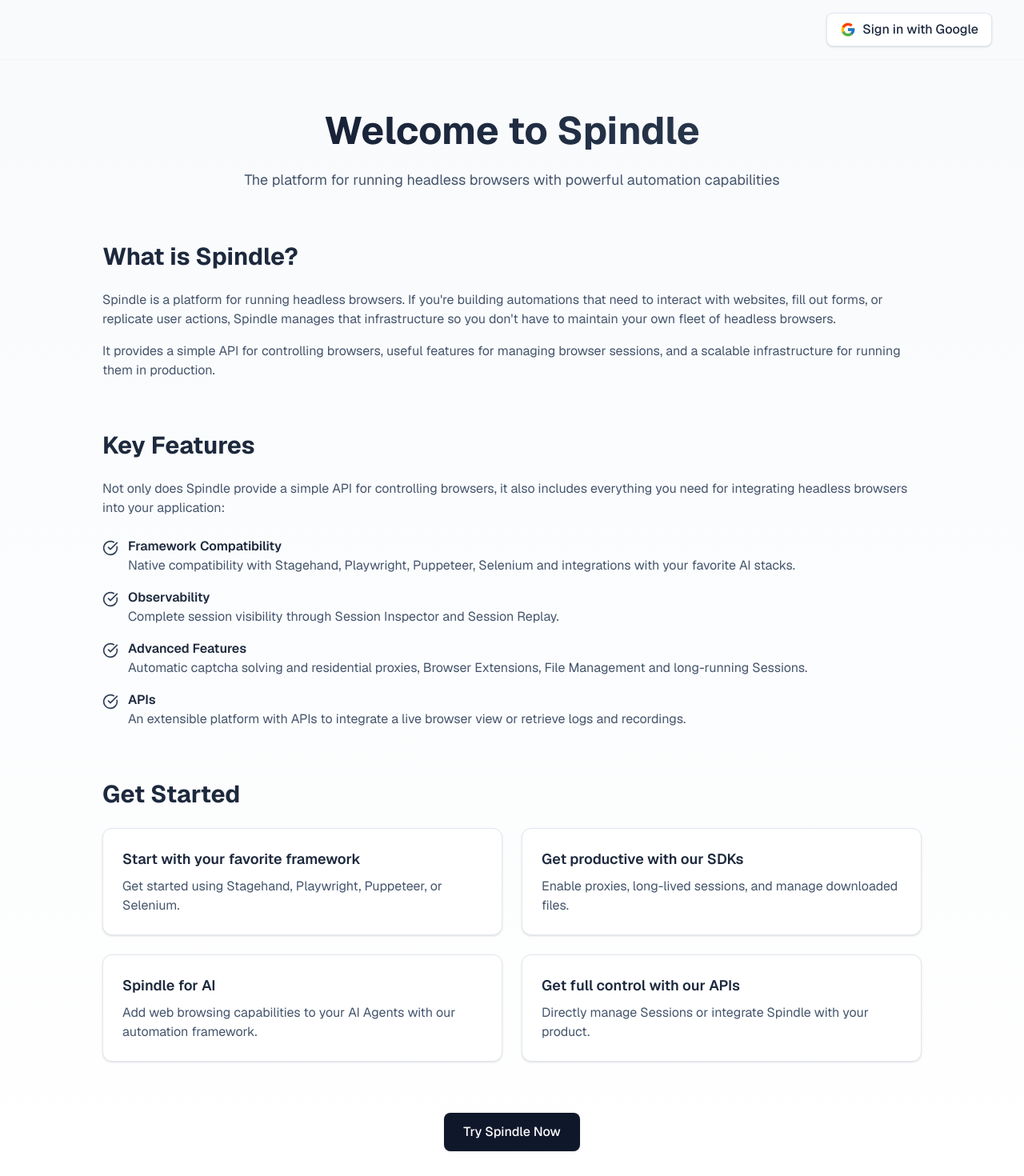
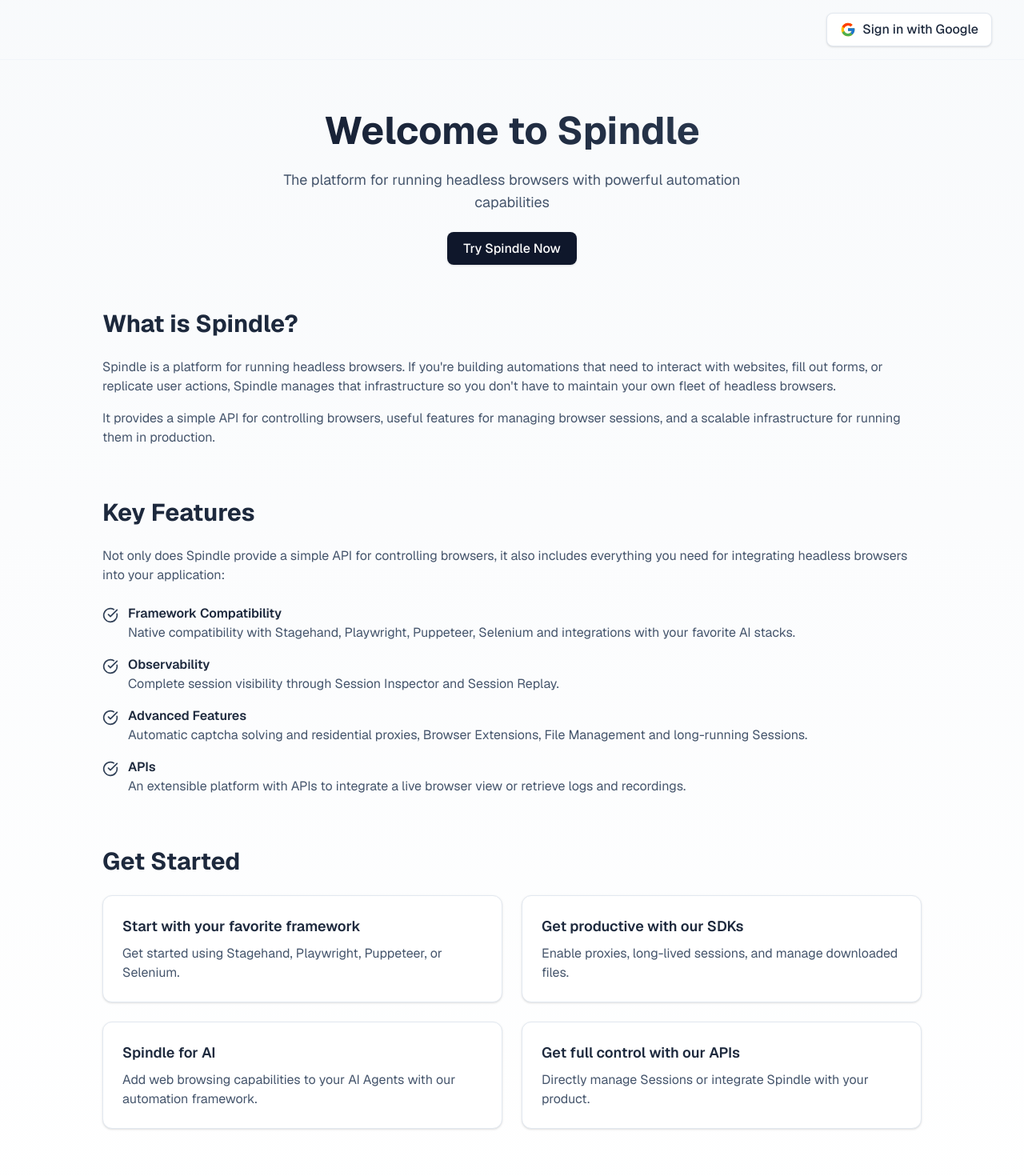
Before and after one commit to hannanshah2004/Spindle, a Next.js app: page / in a window 1280 px wide. Shown: the top 1470 px of the page at 80% size. Built offline with nearby package versions, Linux system fonts and the light colour scheme; no server answers.

Commit message:
moved spindle now button

```diff
--- a/app/page.tsx
+++ b/app/page.tsx
@@ -46,11 +46,18 @@ export default async function Home() {
               Welcome to Spindle
             </h1>
 
-            <p className="text-lg text-slate-600 max-w-2xl mx-auto">
+            <p className="text-lg text-slate-600 max-w-xl mx-auto mb-8">
               The platform for running headless browsers with powerful automation capabilities
             </p>
+
+            <Link
+              href="/dashboard"
+              className="mt-4 rounded-lg bg-slate-900 hover:bg-slate-800 text-white font-medium py-2.5 px-5 text-center shadow-sm hover:shadow transition-all duration-200 w-full sm:w-auto"
+            >
+              Try Spindle Now
+            </Link>
+
           </div>
-
 
           <div className="space-y-16">
             <section>
@@ -142,14 +149,6 @@ export default async function Home() {
             </section>
           </div>
 
-          <div className="flex gap-6 items-center flex-col sm:flex-row justify-center mt-16">
-            <Link
-              href="/dashboard"
-              className="rounded-lg bg-slate-900 hover:bg-slate-800 text-white font-medium py-3 px-6 text-center shadow-sm hover:shadow transition-all duration-200 w-full sm:w-auto"
-            >
-              Try Spindle Now
-            </Link>
-          </div>
         </div>
       </main>
 
```
